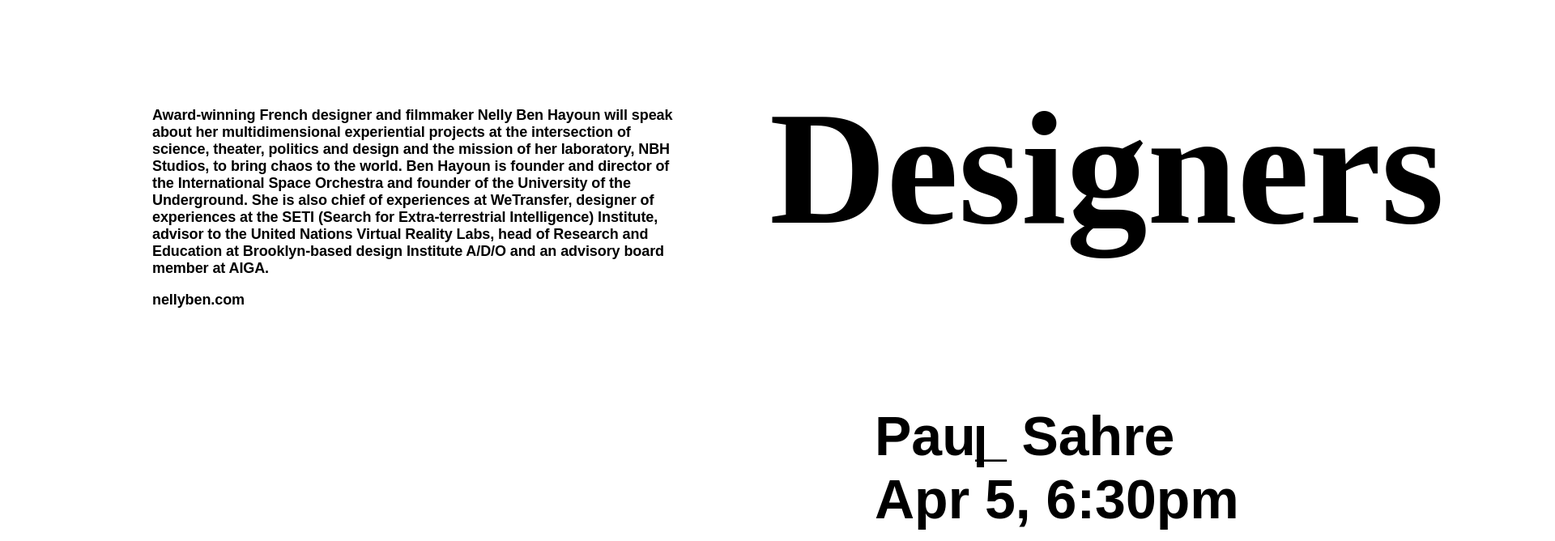
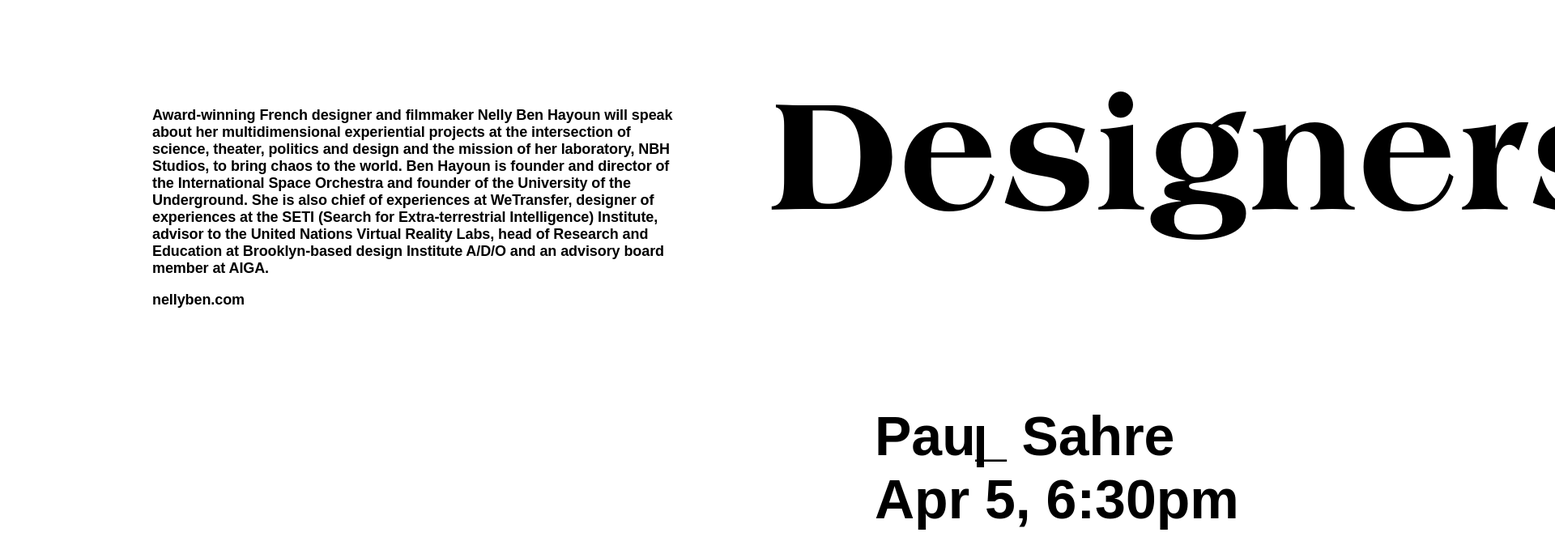
Before and after one commit to fueledbyc0ffee/IM-WEB-2019, a plain HTML site: page act-01/poster-web/index.html in a window 1280 px wide. Shown: the part 1267-1935 px from the top of the page at 81% size, 1920 px wide, since content can reach past the window. Drawn offline with Linux system fonts and the light colour scheme; the site is published under a folder, as on GitHub Pages, so addresses that start at the root find nothing; a web font is replaced by a local one.

Commit message:
Update poster-style.css
fixed font location issue

```diff
--- a/act-01/poster-web/poster-style.css
+++ b/act-01/poster-web/poster-style.css
@@ -59,13 +59,13 @@ a:active
 @font-face
 {
   font-family: "AmericanaStd-ExtraBold";
-  src: url("/fonts/AmericanaStd-ExtraBold_0.otf") format("opentype");
+  src: url("./fonts/AmericanaStd-ExtraBold_0.otf") format("opentype");
 }
 
 @font-face
 {
   font-family: "AmericanaStd-Bold";
-  src: url("/fonts/AmericanaStd-Bold_0.otf") format("opentype");
+  src: url("./fonts/AmericanaStd-Bold_0.otf") format("opentype");
 }
 
 /*Classes*/
```
